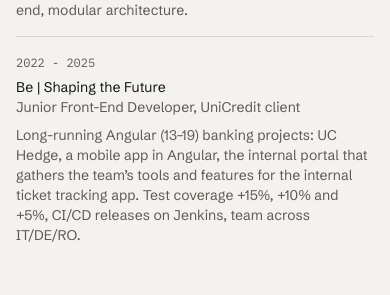
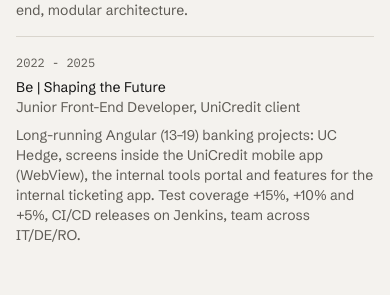
Before and after one commit to TheDollMaster98/lorisdalsanto.dev, a Next.js app: page /en/ in a window 390 px wide. Shown: the part 4102-4397 px from the top of the page. Built offline with nearby package versions, Linux system fonts and the light colour scheme; no server answers.

Commit message:
Esperienza UniCredit: schermate Angular nell'app mobile tramite WebView

```diff
--- a/src/content/en.ts
+++ b/src/content/en.ts
@@ -196,7 +196,7 @@
         company: "Be | Shaping the Future",
         role: "Junior Front-End Developer, UniCredit client",
         summary:
-          "Long-running Angular (13–19) banking projects: UC Hedge, a mobile app in Angular, the internal portal that gathers the team’s tools and features for the internal ticket tracking app. Test coverage +15%, +10% and +5%, CI/CD releases on Jenkins, team across IT/DE/RO.",
+          "Long-running Angular (13–19) banking projects: UC Hedge, screens inside the UniCredit mobile app (WebView), the internal tools portal and features for the internal ticketing app. Test coverage +15%, +10% and +5%, CI/CD releases on Jenkins, team across IT/DE/RO.",
       },
     ],
     educationLabel: "Education",
--- a/src/content/it.ts
+++ b/src/content/it.ts
@@ -196,7 +196,7 @@
         company: "Be | Shaping the Future",
         role: "Junior Front-End Developer, cliente UniCredit",
         summary:
-          "Progetti bancari Angular (13–19) a lungo termine: UC Hedge, un’app mobile in Angular, il portale interno che raccoglie i tool e funzionalità per l’app interna di tracking dei ticket. Coverage dei test +15%, +10% e +5%, rilasci CI/CD su Jenkins, team IT/DE/RO.",
+          "Progetti bancari Angular (13–19) a lungo termine: UC Hedge, schermate nell’app mobile UniCredit (WebView), il portale interno dei tool e funzionalità per il ticketing interno. Coverage dei test +15%, +10% e +5%, rilasci CI/CD su Jenkins, team IT/DE/RO.",
       },
     ],
     educationLabel: "Formazione",
```
